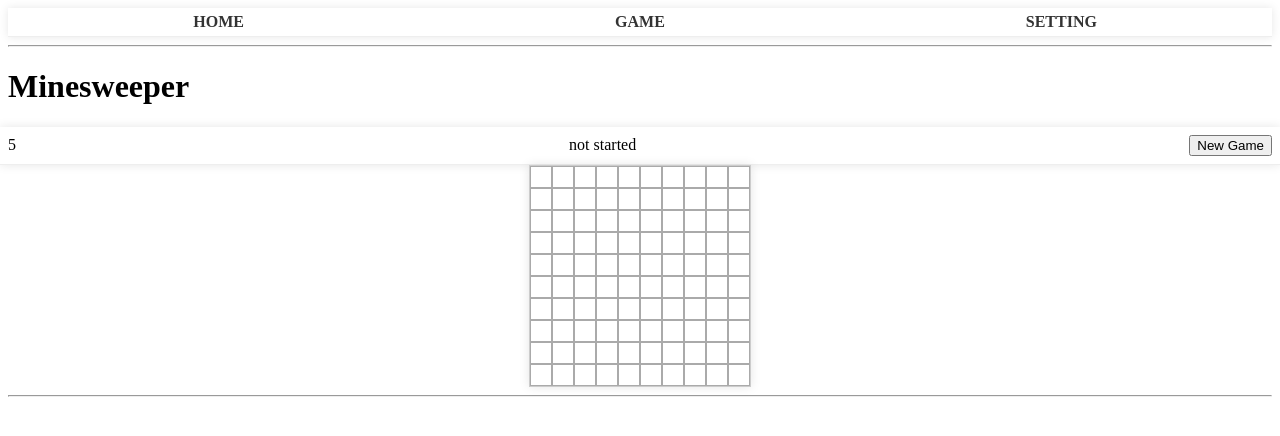
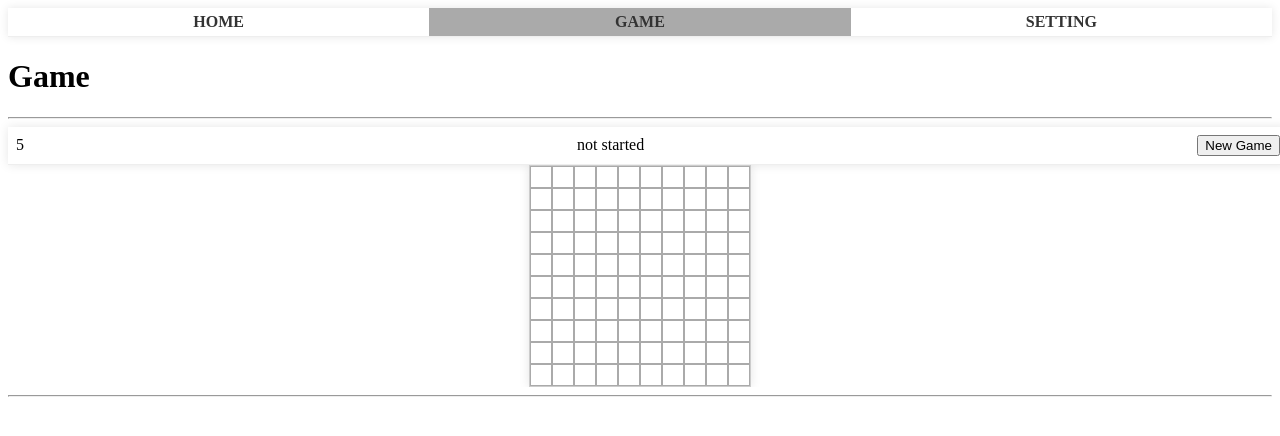
Before and after one commit to salvatorelaspata/minesweeper-vite-react, a React (Vite) app: page /game in a window 1280 px wide. Shown: the top 436 px of the page. Built offline with nearby package versions, Linux system fonts and the light colour scheme.

Commit message:
aggiustamenti vari

```diff
--- a/src/components/Header.css
+++ b/src/components/Header.css
@@ -20,6 +20,10 @@ nav ul li {
   text-align: center;
 }
 
+nav ul li.active {
+  background-color: #aaa;
+}
+
 nav ul li a {
   display: block;
   padding: 5px;
--- a/src/components/Header.jsx
+++ b/src/components/Header.jsx
@@ -1,18 +1,18 @@
 import { Link } from 'react-router-dom';
 import './Header.css';
 
-function Header () {
+function Header ({ pathname }) {
   return (
     <nav>
       <ul>
-        <li>
+        <li className={"/" === pathname ? 'active' : ''}>
           <Link to="/">Home</Link>
         </li>
-        <li>
-          <Link to="/game">Game</Link>
+        <li className={"/game" === pathname ? 'active' : ''}>
+          <Link to="/game" >Game</Link>
         </li>
-        <li>
-          <Link to="/settings">Setting</Link>
+        <li className={"/settings" === pathname ? 'active' : ''}>
+          <Link to="/settings" >Setting</Link>
         </li>
       </ul>
     </nav>
--- a/src/components/Layout.jsx
+++ b/src/components/Layout.jsx
@@ -1,19 +1,15 @@
 import { Outlet, useLocation } from 'react-router-dom';
 import Header from './Header';
+import SubHeader from './SubHeader';
 
-function Layout() {
+function Layout () {
   // get route path
   const { pathname } = useLocation();
-  console.log(pathname);
   return (
     <div>
-      {/* A "layout route" is a good place to put markup you want to
-          share across all the pages on your site, like navigation. */}
-     <Header/>
+      <Header pathname={pathname} />
+      <SubHeader />
       <hr />
-      {/* An <Outlet> renders whatever child route is currently active,
-          so you can think about this <Outlet> as a placeholder for
-          the child routes we defined above. */}
       <Outlet />
       <hr />
     </div>
--- /dev/null
+++ b/src/components/SubHeader.jsx
@@ -0,0 +1,31 @@
+import { useEffect, useState } from 'react';
+import { useLocation } from 'react-router-dom';
+
+function SubHeader () {
+  const [title, setTitle] = useState('');
+  const { pathname } = useLocation();
+  useEffect(() => {
+    let _title = '';
+    switch (pathname) {
+      case '/':
+        _title = 'Home';
+        break;
+      case '/game':
+        _title = 'Game';
+        break;
+      case '/settings':
+        _title = 'Settings';
+        break;
+      default:
+        _title = '404';
+        break;
+    }
+    setTitle(_title);
+    document.title = `Minesweeper | ${_title}`;
+  }, [pathname])
+
+  return <h1>{title}</h1>
+}
+
+
+export default SubHeader;
--- a/src/main.jsx
+++ b/src/main.jsx
@@ -6,8 +6,8 @@ import App from './App.jsx'
 
 ReactDOM.createRoot(document.getElementById('root')).render(
   <React.StrictMode>
-  <BrowserRouter>
-    <App />
+    <BrowserRouter>
+      <App />
     </BrowserRouter>
   </React.StrictMode>
 )
--- a/src/pages/Game.css
+++ b/src/pages/Game.css
@@ -1,12 +1,17 @@
 .minesweeper {
+  width: 100%;
   display: flex;
   flex-direction: column;
   align-items: center;
   justify-content: center;
-
+  overflow-x: auto;
 }
 
-.minesweeper .header {
+.minesweeper .minesweeper-header {
+  overflow: hidden;
+}
+
+.minesweeper-header {
   display: flex;
   justify-content: space-between;
   align-items: center;
@@ -17,24 +22,24 @@
   box-shadow: 0 0 10px 0 rgba(0, 0, 0, 0.1);
 }
 
-.minesweeper .header .bombos {
+.minesweeper-header .bombos {
   display: flex;
   align-items: center;
 }
 
-.minesweeper .header .status .playng,
-.minesweeper .header .status .lose,
-.minesweeper .header .status .win {
+.minesweeper-header .status .playng,
+.minesweeper-header .status .lose,
+.minesweeper-header .status .win {
   font-size: 20px;
   font-weight: bold;
   margin-left: 10px;
 }
 
-.minesweeper .header .status .lose {
+.minesweeper-header .status .lose {
   color: #f00;
 }
 
-.minesweeper .header .status .win {
+.minesweeper-header .status .win {
   color: #0f0;
 }
 
--- a/src/pages/Game.jsx
+++ b/src/pages/Game.jsx
@@ -37,13 +37,12 @@ const Game = () => {
 
   return (
     <>
-      <h1>Minesweeper</h1>
+      <div className="minesweeper-header">
+        <div className="config.numMines">{config.numMines}</div>
+        <div className={`status ${game.status}`}>{game.status}</div>
+        <button onClick={() => _generate()}>New Game</button>
+      </div>
       <div className="minesweeper">
-        <div className="header">
-          <div className="config.numMines">{config.numMines}</div>
-          <div className={`status ${game.status}`}>{game.status}</div>
-          <button onClick={() => _generate()}>New Game</button>
-        </div>
         <div className="board">{renderBoard()}</div>
       </div>
     </>
--- a/src/pages/Settings.css
+++ b/src/pages/Settings.css
@@ -4,7 +4,7 @@
   flex-direction: column;
   align-items: center;
   justify-content: center;
-  height: 100vh;
+  /* height: 100vh; */
 }
 
 /* Style the form for the settings page */
--- a/src/pages/Settings.jsx
+++ b/src/pages/Settings.jsx
@@ -1,19 +1,32 @@
 import React, { useState } from 'react';
 import './Settings.css'
 import { action, useStore } from '../store';
+import { STANDARD_CONFIG } from '../utils/constants';
 function Settings () {
   const { config } = useStore();
   const [formValues, setFormValues] = useState({
-    difficulty: 'easy',
-    boardCol: config.boardCol,
-    boardRow: config.boardRow,
-    numMines: config.numMines
+    difficulty: config.difficulty,
+    boardCol: STANDARD_CONFIG['easy'].boardCol,
+    boardRow: STANDARD_CONFIG['easy'].boardRow,
+    numMines: STANDARD_CONFIG['easy'].numMines,
   });
 
   const handleInputChange = (event) => {
     const { name, value } = event.target;
-    setFormValues({ ...formValues, [name]: value });
+    setFormValues({ ...formValues, difficulty: 'custom', [name]: value });
   };
+
+  const handleInputChangeSelect = (event) => {
+    const { name, value } = event.target;
+    if (value === 'custom') return setFormValues({ ...formValues, difficulty: value });
+    setFormValues({
+      ...formValues,
+      [name]: value,
+      boardCol: STANDARD_CONFIG[value].boardCol,
+      boardRow: STANDARD_CONFIG[value].boardRow,
+      numMines: STANDARD_CONFIG[value].numMines
+    });
+  }
 
   const handleSubmit = (event) => {
     event.preventDefault();
@@ -25,10 +38,11 @@ function Settings () {
       <form className="settings-form" onSubmit={handleSubmit}>
         <div className='settings-input-container'>
           <label className='settings-label'>Difficulty level:</label>
-          <select className="settings-input" name="difficulty" value={formValues.difficulty} onChange={handleInputChange}>
+          <select className="settings-input" name="difficulty" value={formValues.difficulty} onChange={handleInputChangeSelect}>
             <option value="easy">Easy</option>
             <option value="medium">Medium</option>
             <option value="hard">Hard</option>
+            <option value="custom">Custom</option>
           </select>
         </div>
         <div className='settings-input-container'>
--- a/src/utils/constants.js
+++ b/src/utils/constants.js
@@ -2,3 +2,21 @@
 export const DEFAULT_COLUMN = 10
 export const DEFAULT_ROW = 10
 export const DEFAULT_MINES = 5
+
+export const STANDARD_CONFIG = {
+  easy: {
+    boardCol: 10,
+    boardRow: 10,
+    numMines: 5
+  },
+  medium: {
+    boardCol: 20,
+    boardRow: 20,
+    numMines: 20
+  },
+  hard: {
+    boardCol: 30,
+    boardRow: 30,
+    numMines: 50
+  }
+}
```
